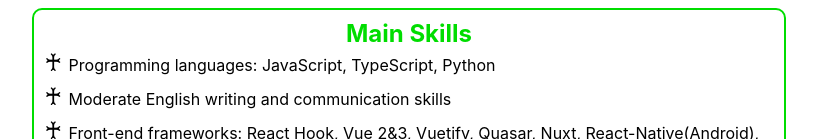
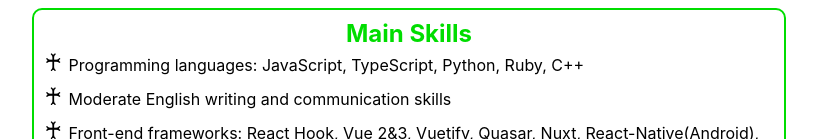
Before and after one commit to poomktn/poomktn-profile-react, a React (Create React App) app: page / in a window 1280 px wide. Shown: the part 431-570 px from the top of the page, without its empty margins (231-1048 px from the left). Built offline with nearby package versions, Linux system fonts and the light colour scheme.

Commit message:
update CV

```diff
--- a/src/components/SkillBox.tsx
+++ b/src/components/SkillBox.tsx
@@ -1,6 +1,6 @@
 import { Box } from './Box'
 const skill: string[] = [
-  'Programming languages: JavaScript, TypeScript, Python',
+  'Programming languages: JavaScript, TypeScript, Python, Ruby, C++',
   'Moderate English writing and communication skills',
   'Front-end frameworks: React Hook, Vue 2&3, Vuetify, Quasar, Nuxt, React-Native(Android), ViteJS',
   'State Management: Redux & Zustand (React Hook), Vuex (Vue 2), Pinia (Vue 3)',
```
